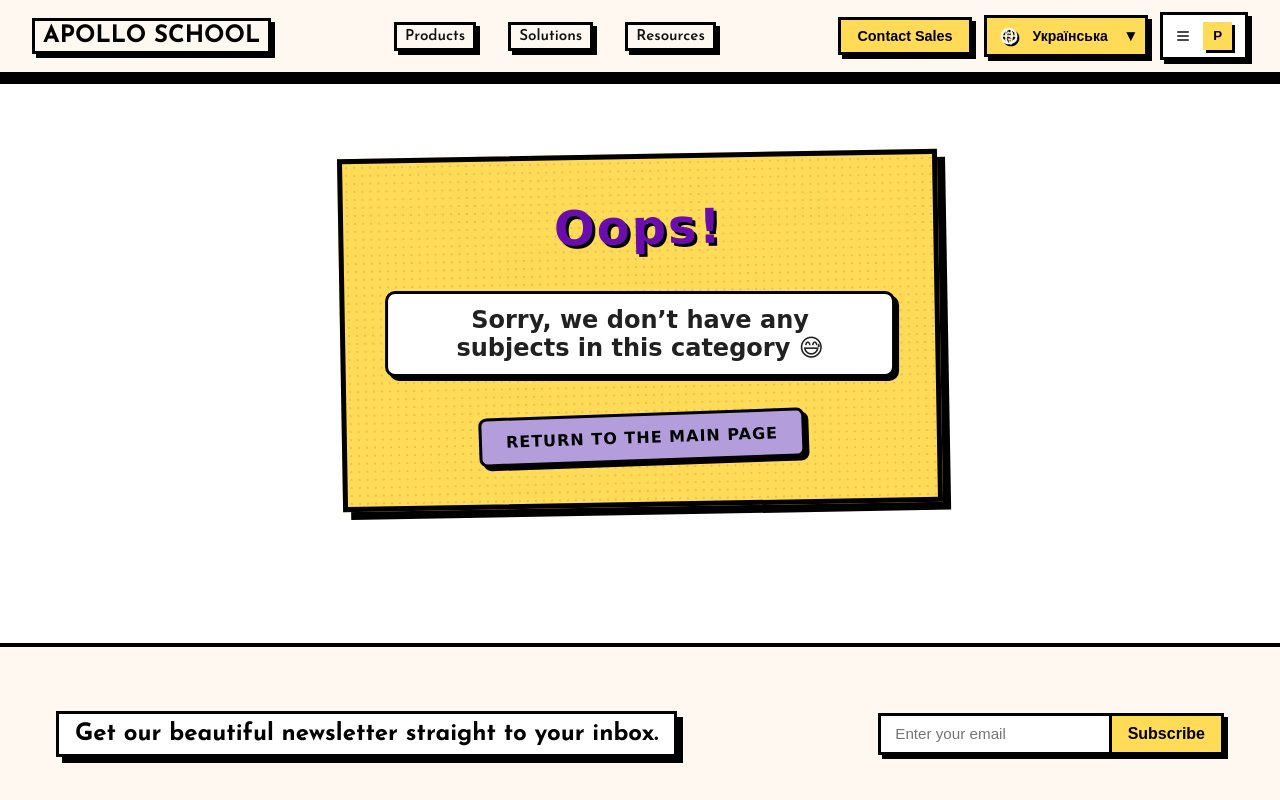
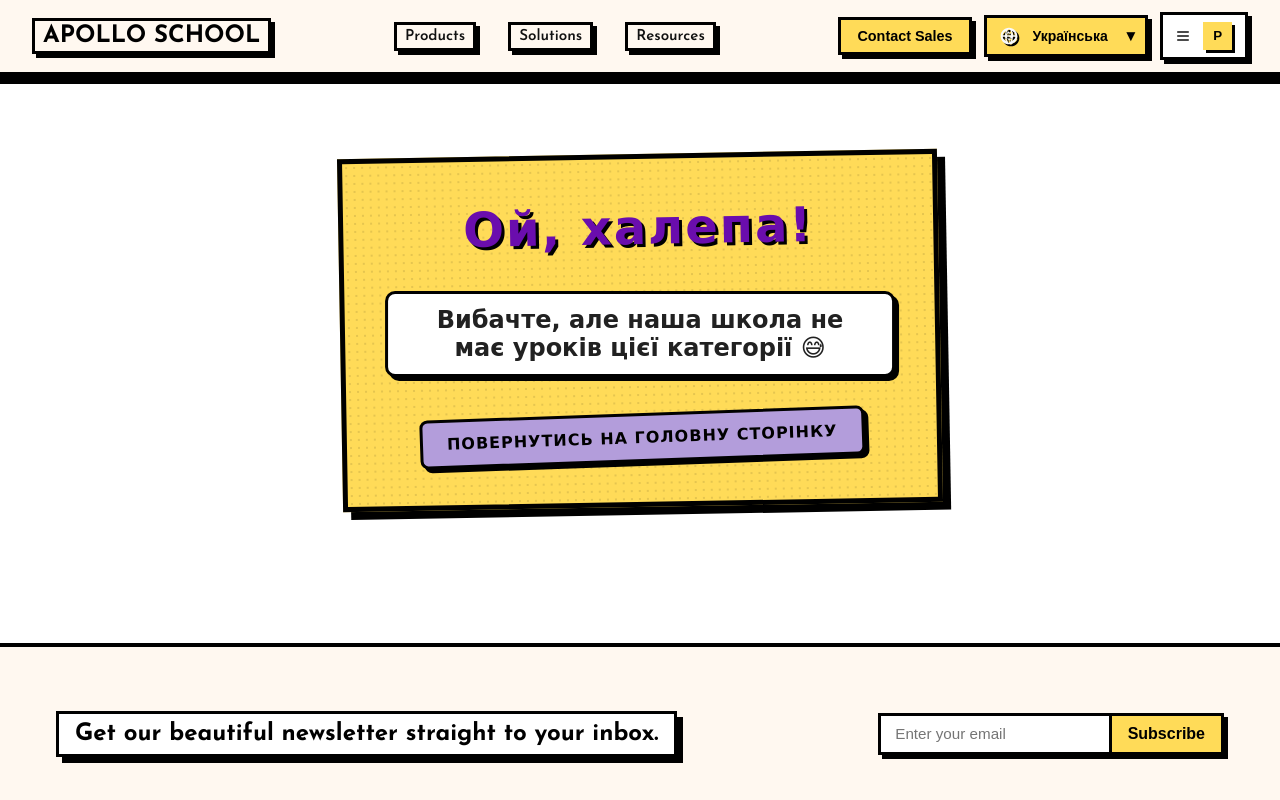
Before and after one commit to lalkazaurus/educational-platform, a React (Vite) app in the folder client/: page /category/1 in a window 1280 px wide. Shown: the top 800 px of the page. Built offline with nearby package versions, Linux system fonts and the light colour scheme; a web font is replaced by a local one.

Commit message:
NoneCategory localization was added

```diff
--- a/client/src/i18n/config.ts
+++ b/client/src/i18n/config.ts
@@ -5,6 +5,8 @@ import ua from "../locales/ua/translation.json"
 import en from "../locales/en/translation.json"
 import uaMain from "../locales/ua/main.json"
 import enMain from "../locales/en/main.json"
+import uaCategory from "../locales/ua/category.json"
+import enCategory from "../locales/en/category.json"
 
 export const supportedLngs = {
     en: "English",
@@ -27,11 +29,13 @@ export default i18n
         resources: {
             en: {
                 translation: en,
-                main: enMain
+                main: enMain,
+                category: enCategory
             },
             ua: {
                 translation: ua,
-                main: uaMain
+                main: uaMain,
+                category: uaCategory
             }
         }
     })
--- /dev/null
+++ b/client/src/locales/en/category.json
@@ -0,0 +1,5 @@
+{
+    "title": "Oops!",
+    "subtitle": "Sorry, we don’t have any subjects in this category 😅",
+    "back": "Return to the main page"
+}
--- /dev/null
+++ b/client/src/locales/ua/category.json
@@ -0,0 +1,5 @@
+{
+    "title": "Ой, халепа!",
+    "subtitle": "Вибачте, але наша школа не має уроків цієї категорії 😅",
+    "back": "Повернутись на головну сторінку"
+}
--- a/client/src/pages/CategoryPage/elements/NoneCategory/NoneCategory.tsx
+++ b/client/src/pages/CategoryPage/elements/NoneCategory/NoneCategory.tsx
@@ -1,13 +1,16 @@
 import { Link } from "react-router-dom";
 import styles from "./NoneCategory.module.css";
+import { useTranslation } from "react-i18next";
 
 export default function NoneCategory() {
+    const { t } = useTranslation("category")
+
     return (
         <div className="container">
             <div className={styles.errorBlock}>
-                <h1>Oops!</h1>
-                <h2>Sorry, we don’t have any subjects in this category 😅</h2>
-                <Link to="/">Return to the main page</Link>
+                <h1>{t("title")}</h1>
+                <h2>{t("subtitle")}</h2>
+                <Link to="/">{t("back")}</Link>
             </div>
         </div>
     );
--- a/client/src/pages/Main/Main.tsx
+++ b/client/src/pages/Main/Main.tsx
@@ -11,8 +11,6 @@ export default function Main() {
         queryKey: ["categories"],
         queryFn: getCategories,
     })
-
-    console.log(data)
 
     if (isLoading) return <Spinner/>
 
```
